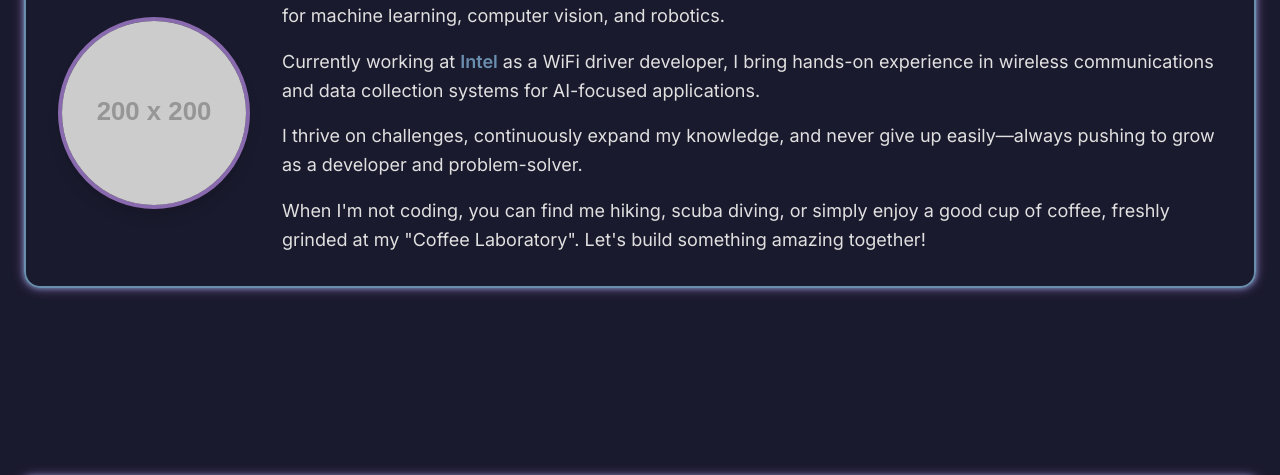
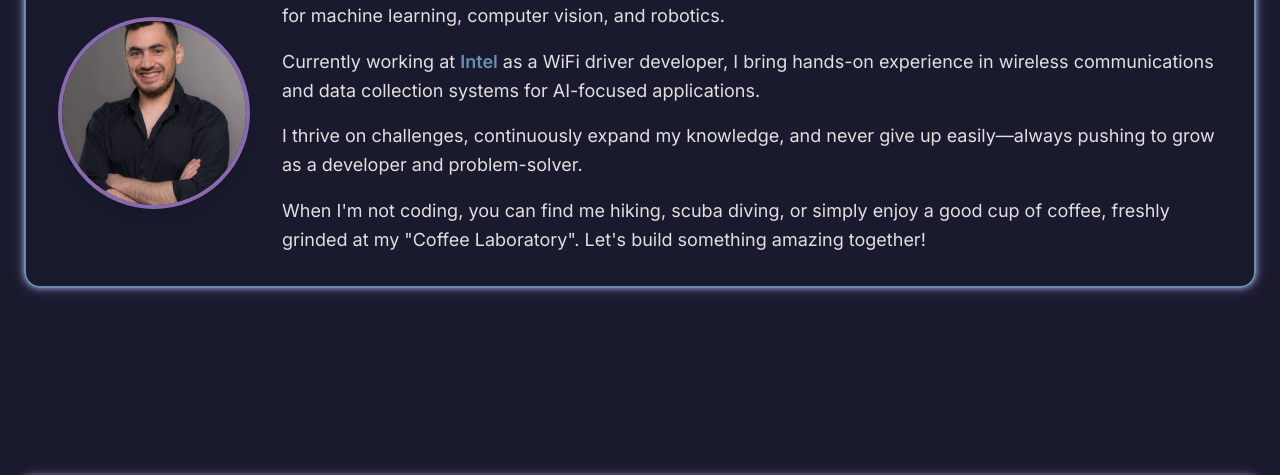
Before and after one commit to tomerrb/tomerrb.github.io, a plain HTML site: page index.html in a window 1280 px wide. Shown: the part 262-737 px from the top of the page. Drawn offline with nearby package versions, Linux system fonts and the light colour scheme; placeholder pictures from the web are drawn by us.

Commit message:
publish photo

```diff
--- a/index.html
+++ b/index.html
@@ -185,7 +185,7 @@
             <h2 class="text-4xl font-bold mb-6 text-subtle-blue text-center">About Me</h2>
             <div class="flex flex-col md:flex-row items-center md:space-x-8">
                 <div class="flex-shrink-0 mb-6 md:mb-0">
-                    <img src="https://placehold.co/200x200/2A2A4A/6A8EAE?text=Your+Photo" alt="Your Photo" class="w-48 h-48 rounded-full border-4 border-subtle-purple object-cover shadow-lg">
+                    <img src="assets/cover_photo.jpg" alt="Tomer Richter Barouch" class="w-48 h-48 rounded-full border-4 border-subtle-purple object-cover shadow-lg">
                 </div>
                 <div class="text-lg leading-relaxed text-center md:text-left about-content">
                     <p class="mb-4">
```
